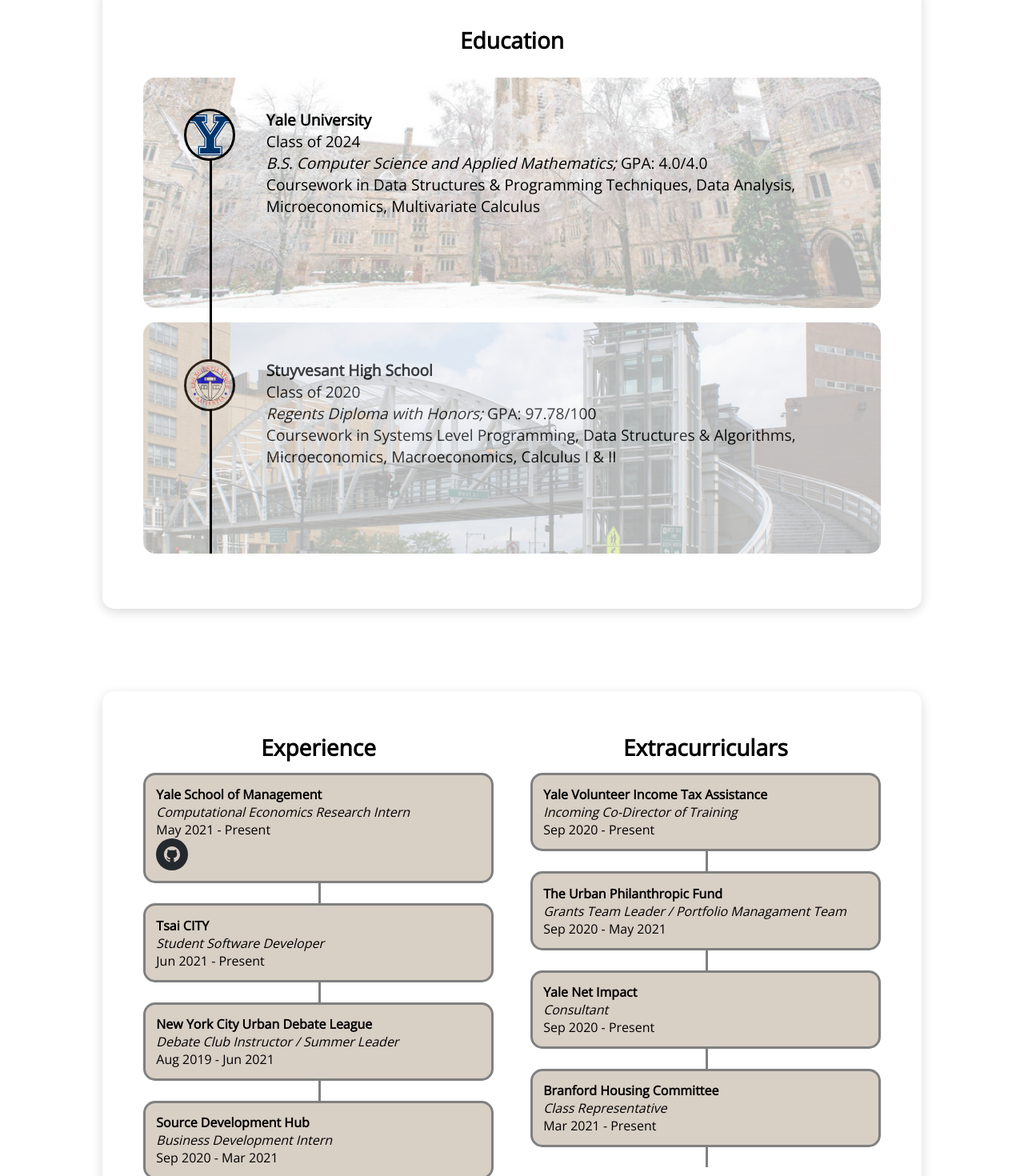
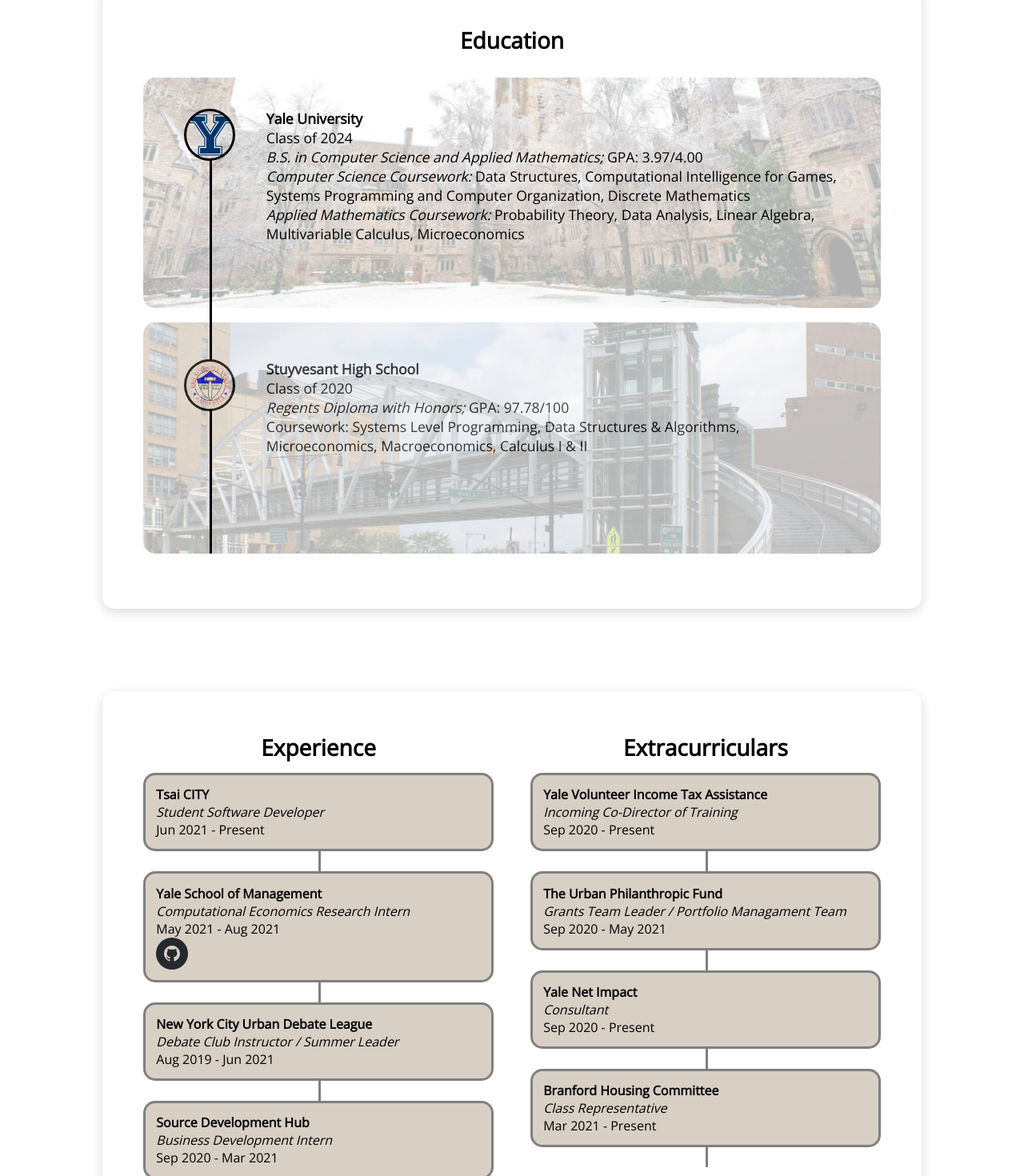
Before and after one commit to JChenster/portfolio-website, a React (Create React App) app: page / in a window 1280 px wide. Shown: the part 720-2190 px from the top of the page at 80% size. Built offline with nearby package versions, Linux system fonts and the light colour scheme.

Commit message:
Updated info

```diff
--- a/src/components/Education.css
+++ b/src/components/Education.css
@@ -16,7 +16,7 @@
 .schooldesc{
     position: absolute;
     left: 20%;
-    font-size: 1.5vw;
+    font-size: 1.375vw;
     width: 70%;
 }
 
--- a/src/components/Education.js
+++ b/src/components/Education.js
@@ -14,14 +14,15 @@
                 <div class="schooldesc" id="yaledesc">
                     <b>Yale University</b><br/>
                     Class of 2024 <br/>
-                    <i>B.S. Computer Science and Applied Mathematics;</i> GPA: 4.0/4.0<br/>
-                    Coursework in Data Structures & Programming Techniques, Data Analysis, Microeconomics, Multivariate Calculus
+                    <i> B.S. in Computer Science and Applied Mathematics;</i> GPA: 3.97/4.00<br/>
+                    <i> Computer Science Coursework:</i> Data Structures, Computational Intelligence for Games, Systems Programming and Computer Organization, Discrete Mathematics <br/>
+                    <i> Applied Mathematics Coursework:</i> Probability Theory, Data Analysis, Linear Algebra, Multivariable Calculus, Microeconomics
                 </div>
                 <div class="schooldesc" id="stuydesc">
                     <b>Stuyvesant High School</b><br/>
                     Class of 2020<br/>
                     <i>Regents Diploma with Honors;</i> GPA: 97.78/100<br/>
-                    Coursework in Systems Level Programming, Data Structures & Algorithms, Microeconomics, Macroeconomics, Calculus I & II
+                    Coursework: Systems Level Programming, Data Structures & Algorithms, Microeconomics, Macroeconomics, Calculus I & II
                 </div>
                 <img src={stuybg} alt="Stuy" class="school-bg"/>
             </div>
--- a/src/components/Experience.js
+++ b/src/components/Experience.js
@@ -6,10 +6,28 @@
     return (
         <div class="exp-container">
             <div class="section-header">Experience</div>
-            {generateExp("Yale School of Management", "Computational Economics Research Intern", "May 2021 - Present", true, "https://github.com/JChenster/large-worlds")}
-            {generateExp("Tsai CITY", "Student Software Developer", "Jun 2021 - Present")}
-            {generateExp("New York City Urban Debate League", "Debate Club Instructor / Summer Leader", "Aug 2019 - Jun 2021")}
-            {generateExp("Source Development Hub", "Business Development Intern", "Sep 2020 - Mar 2021")}
+            {generateExp(
+                "Tsai CITY",
+                "Student Software Developer",
+                "Jun 2021 - Present"
+            )}
+            {generateExp(
+                "Yale School of Management",
+                "Computational Economics Research Intern",
+                "May 2021 - Aug 2021",
+                true,
+                "https://github.com/JChenster/large-worlds"
+            )}
+            {generateExp(
+                "New York City Urban Debate League",
+                "Debate Club Instructor / Summer Leader",
+                "Aug 2019 - Jun 2021"
+            )}
+            {generateExp(
+                "Source Development Hub",
+                "Business Development Intern",
+                "Sep 2020 - Mar 2021"
+            )}
         </div>
     );
 };
--- a/src/components/Projects.js
+++ b/src/components/Projects.js
@@ -13,20 +13,32 @@
         <div class="container proj-container">
             <div class="section-header proj-header">Projects</div>
             <div class="proj-row">
-                {generateProj("proj-left", "Large Worlds", "May 2021 - Present", "https://github.com/JChenster/large-worlds",
-                            `Computational economics research experiment conducted under the guidance of Professor Sunder simulating how artificially intelligent agents trade in double auction markets.
-                            Data is subsequently collected, analyzed, and synthesized.`,
-                            large_world_skills)
-                }
-                {generateProj("proj-mid", "Discord Quiz", "Summer 2018, Updated Jun 2021", "https://github.com/JChenster/discord_quiz",
-                            `A Discord bot that allows a person to locally host a fully-customizable interactive multi-player timed multiple choice trivia quiz game with custom questions in their server.
-                            Used in a server with 60+ players.
-                            `,
-                            discord_quiz_skills
+                {generateProj(
+                    "proj-left",
+                    "Large Worlds",
+                    "May 2021 - Aug 2021",
+                    "https://github.com/JChenster/large-worlds",
+                    `Computational economics research project conducted under the guidance of Professor Sunder simulating how artificially intelligent agents trade Arrow-Debreu securities in double auction markets.
+                    Large volumes of data were collected in a comprehensive database system and then subsequently statistically analyzed.`,
+                    large_world_skills
                 )}
-                {generateProj("proj-right", "Personal Website", "Jun 2021", "https://github.com/JChenster/portfolio-website",
-                            "This website! This is my portfolio and the development of it enabled me to practice front-end development.",
-                            this_website_skills)}
+                {generateProj(
+                    "proj-mid",
+                    "Discord Quiz",
+                    "Summer 2018, Updated Jun 2021",
+                    "https://github.com/JChenster/discord_quiz",
+                    `A Discord bot that allows a person to locally host a fully-customizable interactive multi-player timed multiple choice trivia quiz game with custom questions in their server.
+                    Used in a server with 60+ players.`,
+                    discord_quiz_skills
+                )}
+                {generateProj(
+                    "proj-right",
+                    "Personal Website",
+                    "Jun 2021",
+                    "https://github.com/JChenster/portfolio-website",
+                    "This website! This is my portfolio and the development of it enabled me to practice front-end development.",
+                    this_website_skills
+                )}
             </div>
             <div class="proj-row">
                 {generateProj("proj-left", "Can I Get a Credit Card?", "May 2021", "https://drive.google.com/file/d/1vrByd0DhRZBZTZVehkwNDkJYfuUG3vx4/view?usp=sharing",
```
